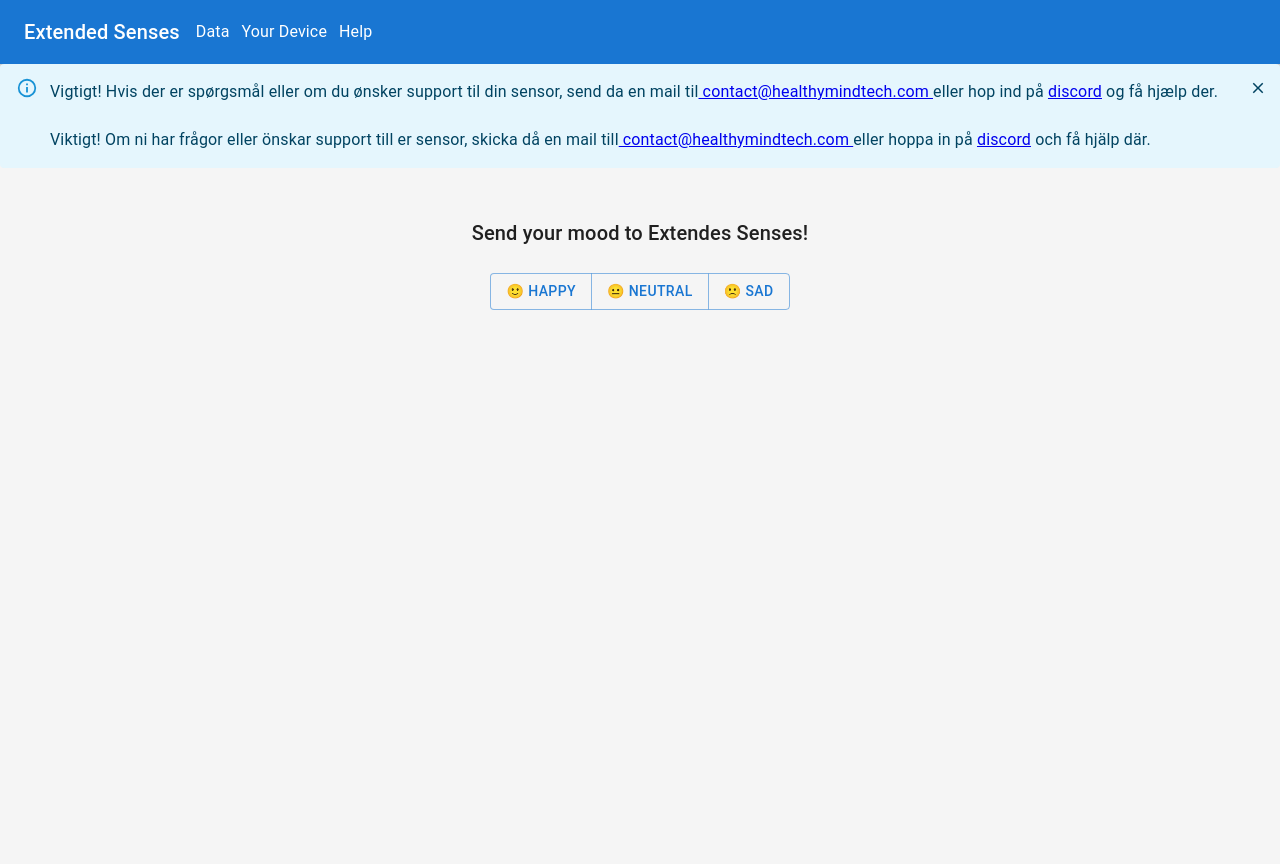
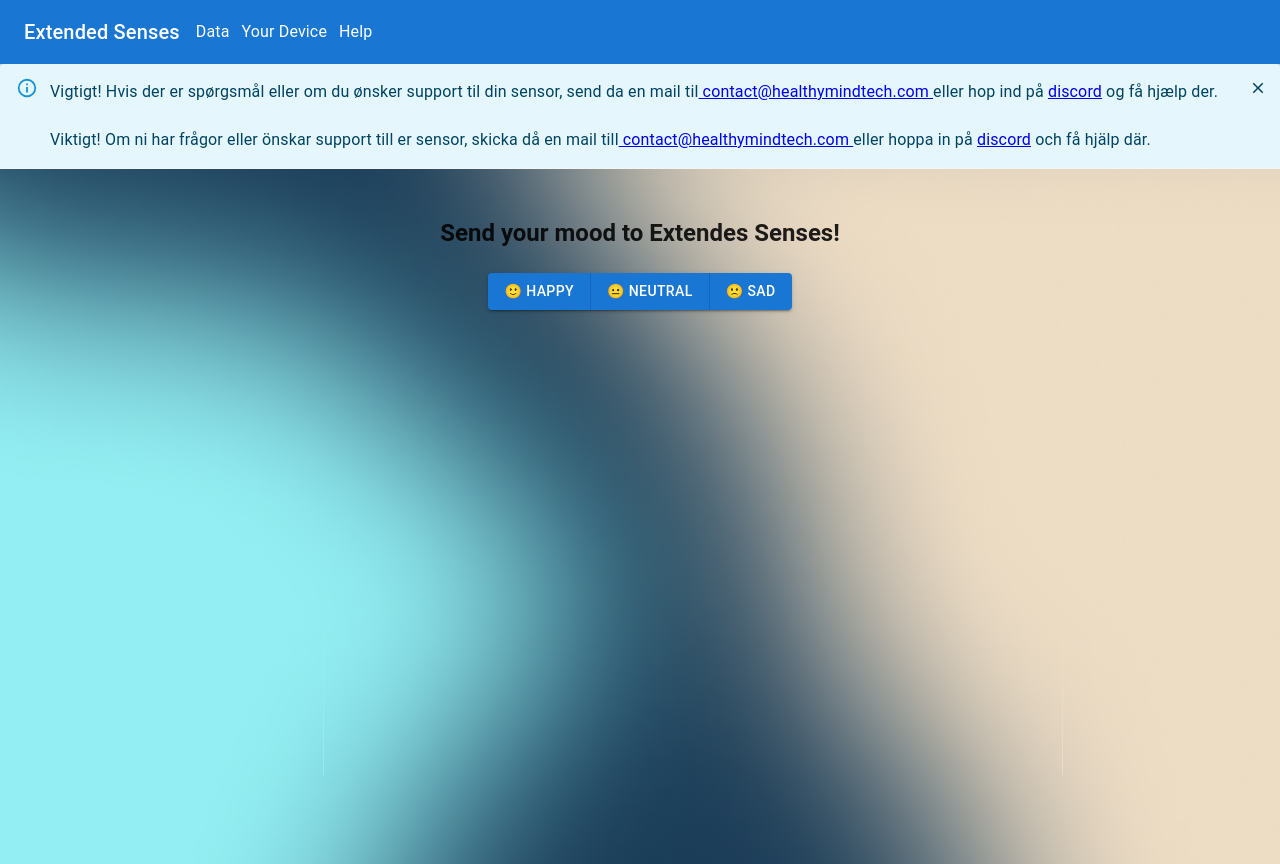
Before and after one commit to HealthyMindTech/oversundet-node, a React (Create React App) app: page /mood in a window 1280 px wide. Built offline with nearby package versions, Linux system fonts and the light colour scheme.

Commit message:
background

```diff
--- a/src/MoodPage.jsx
+++ b/src/MoodPage.jsx
@@ -1,9 +1,9 @@
 import React, { useCallback } from "react";
 
-import { Container, Typography } from '@mui/material';
+import { Container, Typography, Box, Button } from '@mui/material';
+import map_image from './21.jpg';
 
 import { ButtonGroup } from "@mui/material";
-import Button from '@mui/material/Button';
 
 
 export default function MoodPage() {
@@ -34,13 +34,26 @@ export default function MoodPage() {
   }, []);
 
   return (
+    <Box
+            style={{
+              height: '100%',
+              backgroundImage: `url("${map_image}")`,
+              position: 'relative',
+              backgroundRepeat: 'no-repeat',
+              backgroundSize: 'cover',
+              backgroundAttachment: 'fixed',
+            }}>
+      <Container align="center" style={{
 
-    <Container align="center">
+      }}>
+
+
         <br></br>
         <br></br>
 
-      <Typography mb={3} variant="h6">Send your mood to Extendes Senses!</Typography>
-      <ButtonGroup id="mood-btns" variant="outlined" aria-label="outlined primary button group">
+
+        <Typography mb={3} variant="h5" style={{fontWeight: 'bold'}}>Send your mood to Extendes Senses!</Typography>
+        <ButtonGroup id="mood-btns" variant="contained" aria-label="outlined primary button group">
           <Button onClick={() => {onSubmitMood('happy')}}>🙂 happy</Button>
           <Button onClick={() => {onSubmitMood('neutral')}}>😐 neutral</Button>
           <Button onClick={() => {onSubmitMood('sad')}}>🙁 sad</Button>
@@ -50,8 +63,9 @@ export default function MoodPage() {
         <br></br>
         <br></br>
 
-      <Typography variant="subtitle1">{statusMsg}</Typography>
+        <Typography variant="subtitle1" style={{fontWeight: 'bold'}}>{statusMsg}</Typography>
 
       </Container>
+    </Box>
   );
 }
```
Lines whose indentation alone changed are shown as unchanged.
